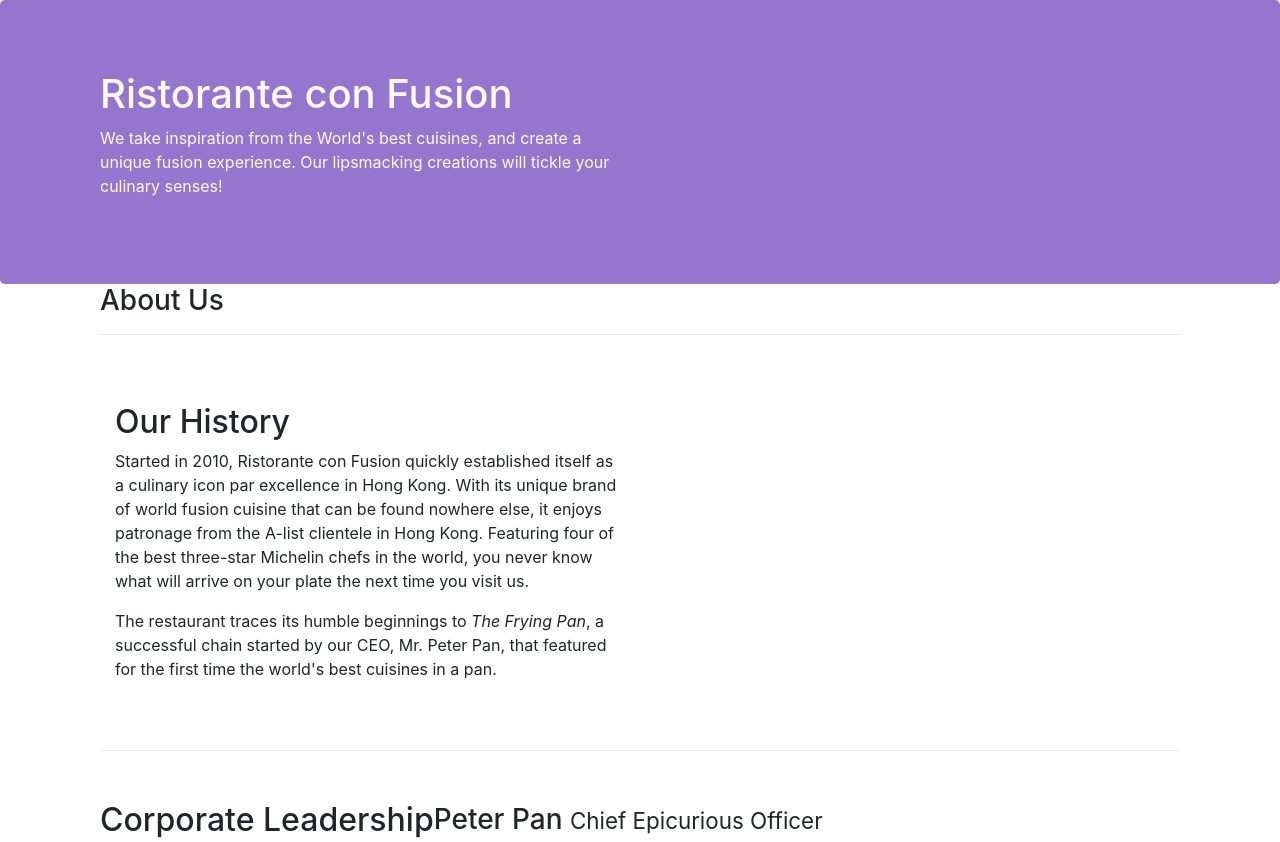
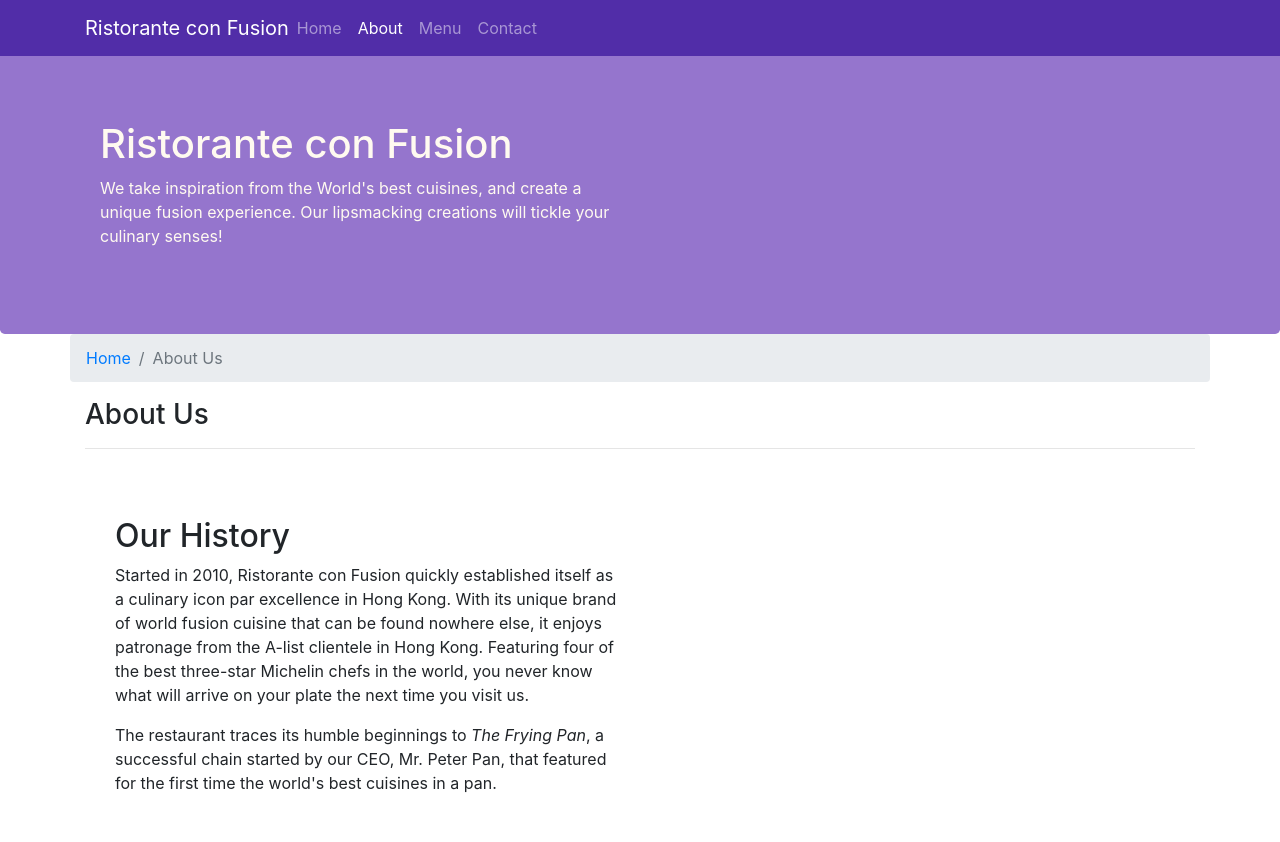
Before and after one commit to Deepaksharma1995/conFusion, a website: page aboutus.html in a window 1280 px wide. Shown: the top 842 px of the page. Drawn offline with nearby package versions, Linux system fonts and the light colour scheme.

Commit message:
navbar and breadcrumbs

```diff
--- a/aboutus.html
+++ b/aboutus.html
@@ -14,7 +14,22 @@
 </head>
 
 <body>
-
+  <nav class="navbar navbar-dark navbar-expand-sm fixed-top">
+   <div class = "container">
+     <button class = "navbar-toggler" type = "button" data-toggle = "collapse" data-target = "#Navbar">
+       <span class = "navbar-toggler-icon"></span>
+     </button>
+    <a class = "navbar-brand mr-auto" href = "./index.html">Ristorante con Fusion</a>
+      <div class = "collapse navbar-collapse" id = "Navbar">
+          <ul class="navbar-nav mr-auto">
+            <li class = "nav-item"><a class = "nav-link" href="./index/html">Home</a></li>
+            <li class = "nav-item active"><a class = "nav-link" href="#">About</a></li>
+            <li class = "nav-item"><a class = "nav-link" href="#">Menu</a></li>
+            <li class = "nav-item"><a class = "nav-link" href="#">Contact</a></li>
+         </ul>
+      </div>
+ </div>
+</nav>
     <header class="jumbotron">
         <div class="container">
             <div class="row row-header">
@@ -29,7 +44,12 @@
     </header>
 
     <div class = "container">
-        <div class = "row row-header">
+        <div class = "row">
+          <ol class = "col-12 breadcrumb">
+            <li class = "breadcrumb-item"><a href = "./index.html">Home</a></li>
+            <li class = "breadcrumb-item active">About Us</li>
+
+          </ol>
             <div class = "col-12">
                <h3>About Us</h3>
                <hr>
@@ -71,7 +91,7 @@
                 <div class="col-4 offset-1 col-sm-2">
                     <h5>Links</h5>
                     <ul class="list-unstyled">
-                        <li><a href="#">Home</a></li>
+                        <li><a href="./index.html">Home</a></li>
                         <li><a href="#">About</a></li>
                         <li><a href="#">Menu</a></li>
                         <li><a href="#">Contact</a></li>
--- a/css/styles.css
+++ b/css/styles.css
@@ -27,3 +27,11 @@
   font-size: 80%;
   margin: 0px #0F0F0F;
 }
+
+body {
+  padding: 50px 0px 0px 0px;
+}
+
+.navbar-dark {
+  background-color: #512DA8;
+}
```
Also changed, not shown: index.html (+17 -2 lines).
